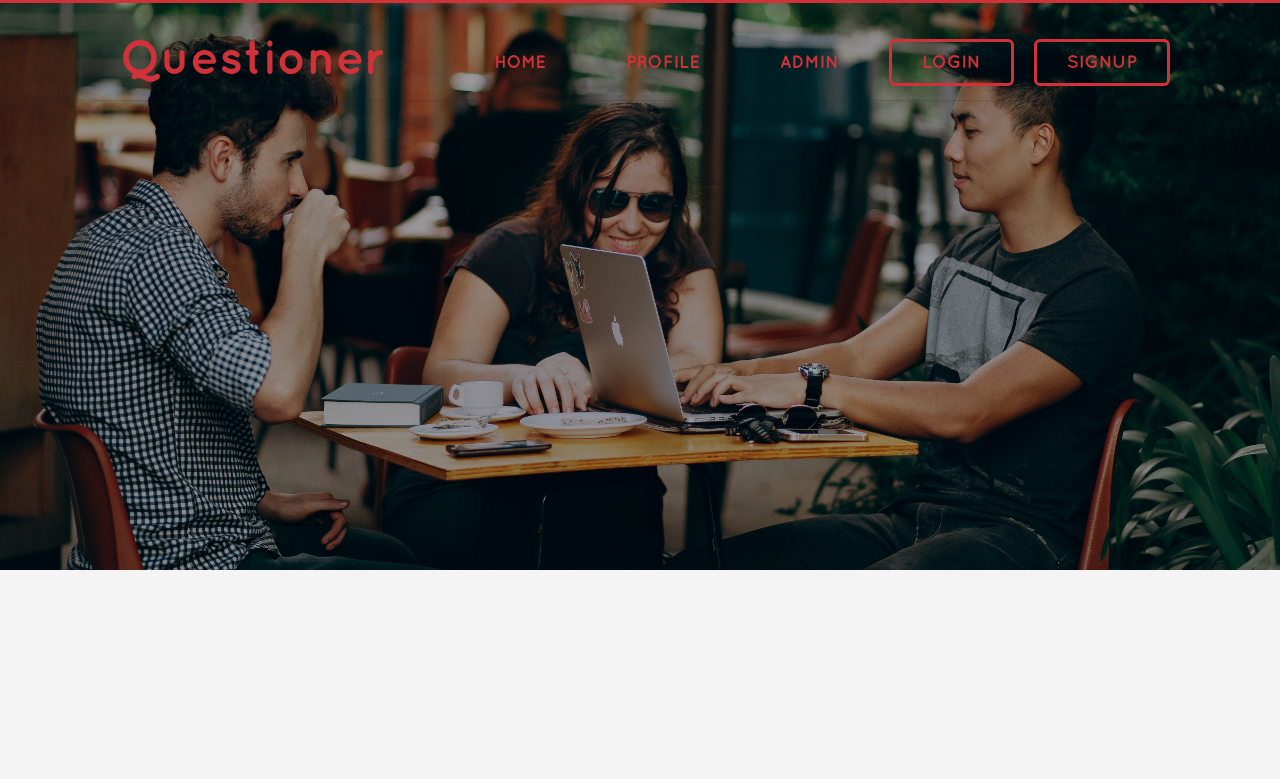
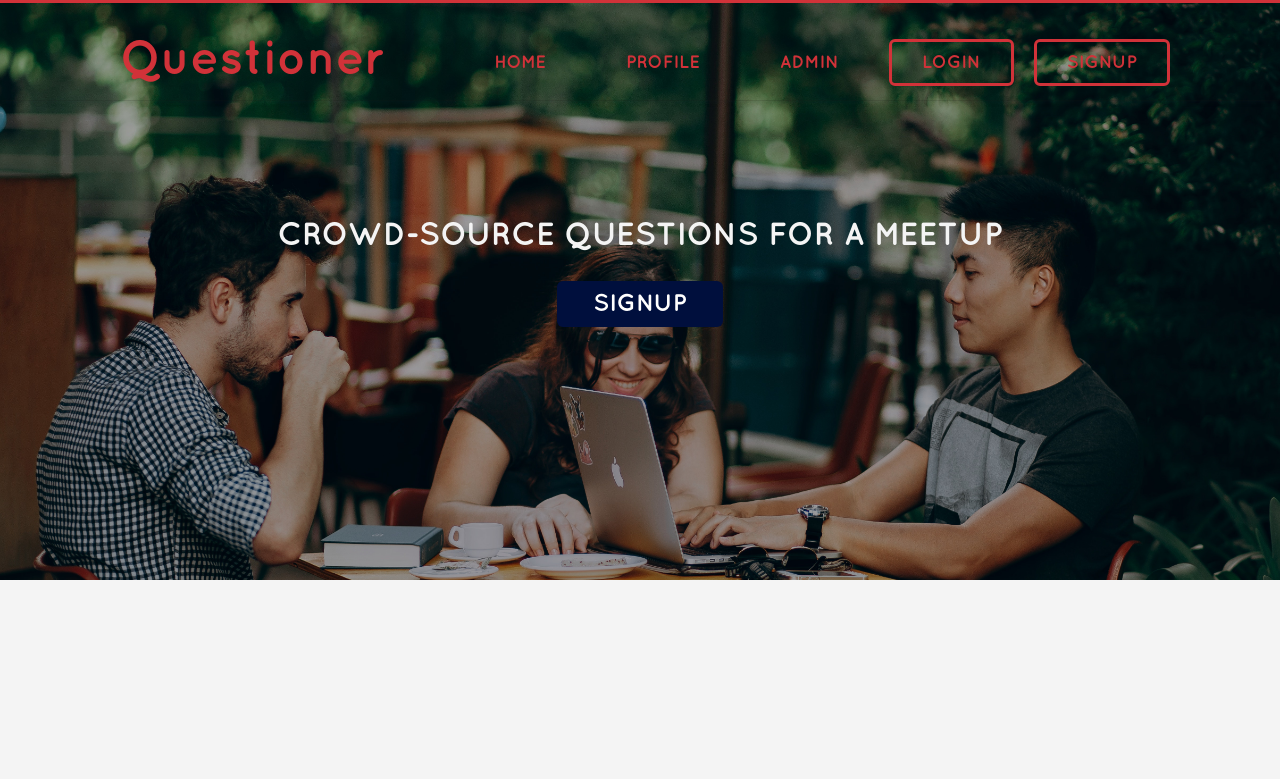
Before and after one commit to misocho/questioner, a Python web app: template UI/templates/index.html in a window 1280 px wide. Shown: the top 779 px of the page. Before the commit the page ends 570 px from the top, so only its background shows below. Run offline with Jinja, Linux system fonts and the light colour scheme; the template is opened without the code that fills it, so the values that code supplies are empty.

Commit message:
[feature #162970628] adds styling to meetup cards and adds signup button on background image

```diff
--- a/UI/static/style.css
+++ b/UI/static/style.css
@@ -23,11 +23,19 @@ body{
 
 .body-box{
     display: block;
+    margin: 0;
+    padding: 0;
 }
 
 .container{
-    padding: 15px;
-    margin: 15px;
+    width: 100%;
+    display: inline-block;
+    position: relative;
+}
+
+.top-container{
+    height: 580px;
+    margin-bottom: 20px;
 }
 
 #header{
@@ -49,12 +57,14 @@ body{
 
 
 .logo{
+    display: inline-block;
     text-align: center;
     font-weight: bold;
     color: #d13239;
 }
 
 #top-logo{
+    text-align: center;
     padding: 25px 20px;
     transition: .3s;
     font-size: 3em;
@@ -63,6 +73,7 @@ body{
 }
 
 #top-logo p{
+    display: inline-block;
     padding: 10;
     margin: 0;
 }
@@ -71,8 +82,12 @@ nav{
     text-align: center;
     transition: .3s;
     font-weight: bold;
+    margin: 0;
+    top: 20px;
+   right: 0px;
 }
 nav ul{
+    width: 100%;
     list-style: none;
     margin: 0;
     padding: 0;
@@ -122,32 +137,100 @@ nav ul li a:hover {
     color: #fff
 }
 
-.section{
-    width: 100%;
-    height: 570px;
+#background-image{
     background-color: #717073;
     background: url(../images/background.jpg);
+    position: absolute;
+    top: 0;
+    right: 0;
+    left: 0;
     background-size: cover;
-    background-position: center;
+    background-repeat: no-repeat;
+    background-position: top;
+    transition:.03s;
+    height: 580px;
+    z-index: 0;
+    text-align: center;
 }
 
+#site-spec{
+    text-align: center;
+    background: transparent;
+    position: relative;
+    height: 150px;
+    top: 200px;
+    display: inline-block;
+}
+
+#site-slogan{
+    text-align: center;
+    display: inline-block;
+}
+
+#signup-btn{
+    padding: 10px;
+    margin: 10px;
+}
+#signup-btn a{
+    background: #000f3d;
+    padding: 0.5em 1.5em;
+    color: #fff;
+    border: 0;
+    border-radius: 6px;
+    font-size: 1.5em;
+    text-decoration: none;
+    text-transform: uppercase;
+    font-family: Quicksand;
+    font-weight: 600;
+    border: none;
+}
+
+#site-slogan h1{
+    color: #f4f4f4;
+    text-decoration: none;
+    text-transform: uppercase;
+}
 .content {
-    margin-top: 80px;
+    margin-top: 10px;
+    background: #f4f4f4;
+    height: 700px;
+    width: 100%;
+    text-align: center;
 }
 
 .card-container{
+    display: inline-block;
     width: 100%;
+    height: 100%;
 }
 
 .card{
-    height: 400px;
-    width: 380px;
+    white-space: nowrap;
+    overflow: auto;
+    text-align: center;
+    height: 450px;
+    width: 33.3333%;
     margin: 0;
     float: left;
-    padding: 8px 12px;
-    margin: 15px 8px;
+    padding: 0;
+   background: transparent;
+   text-align: center;
+}
+.in-card{
+    display: inline-block;
+    padding: 10px;
+    margin: 20px;
+    width: 350px;
+    height: 380px;
+
 }
 
-.card:hover{
-    box-shadow: 0 1px 6px rgba(0, 0, 0, 0.12), 0 1px 4px rgba(0, 0, 0, 0.24);
+.in-card:hover{
+    box-shadow: 3px 3px 3px 3px #777;
+    transition: 0.2s ease-out;
+    margin-bottom: 5px;
 }
+
+.card-content{
+    margin: 0;
+}
--- a/UI/templates/index.html
+++ b/UI/templates/index.html
@@ -8,7 +8,8 @@
 
 <body>
     <div class="body-box">
-        <div>
+        <div class="container">
+            <div class="top-container">
                 <div id="header">
                     <logo id="top-logo" class="logo">
                         <p>Questioner</p>
@@ -23,15 +24,29 @@
 
                         </ul>
                     </nav>
-                </nav>
+                </div>
+                <div id="background-image">
+                    <div id="site-spec">
+                        <div id="site-slogan">
+                            <h1>Crowd-source questions for a meetup</h1>
+                        </div>
+                        <div id="signup-btn">
+                            <a href="#">Signup</a>
                         </div>
                     </div>
-        <div class="section"></div>
-        <div class="content container">
-            <div class="card-container">
-                <div class="card"></div>
+                </div>
             </div>
 
+            <div class="content">
+                <div class="card-container">
+                    <div class="card">
+                        <div class="in-card">
+
+                        </div>
+                    </div>
+                </div>
+            </div>
+        </div>
     </div>
     </div>
     <script src="../static/main.js"></script>
```
Lines whose indentation alone changed are shown as unchanged.
